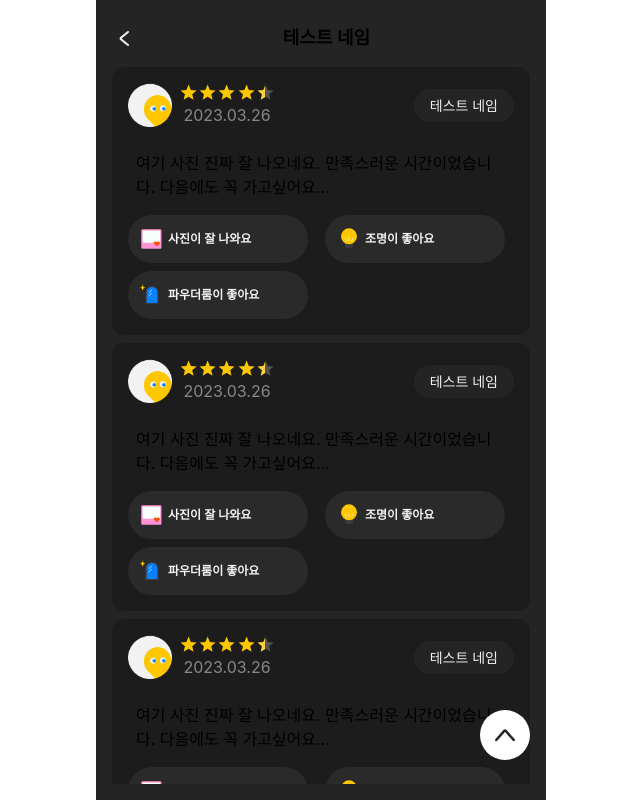
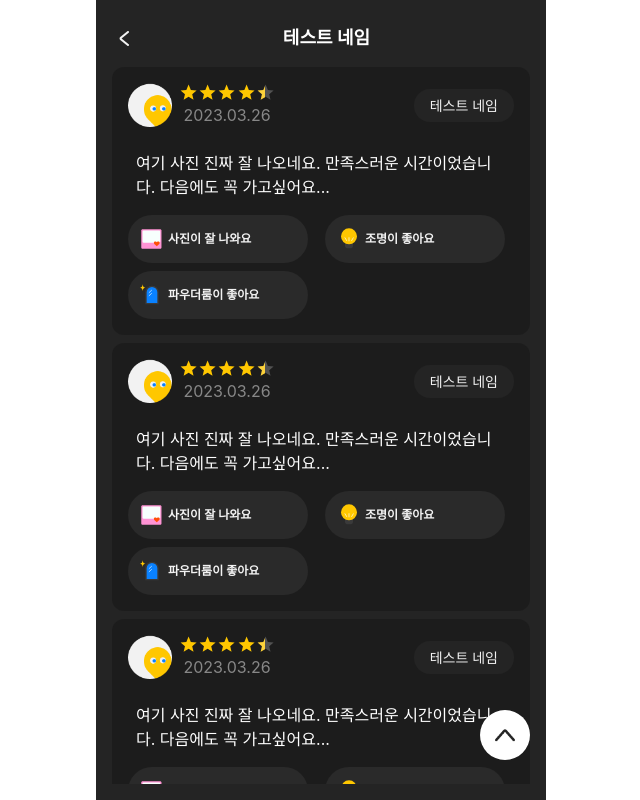
Before and after one commit to PhotoBoothMap/Client-web, a Next.js app in the folder photo-booth/: page /booth/1/review/list in a window 1280 px wide. Shown: the whole page, without its empty margins (319-959 px from the left). Built offline with nearby package versions, Linux system fonts and the light colour scheme; no server answers.

Commit message:
fix the size, color issue

```diff
--- a/photo-booth/components/map/boothDetailPop/index.tsx
+++ b/photo-booth/components/map/boothDetailPop/index.tsx
@@ -196,9 +196,14 @@ export default function BoothDetailPop({
           <StarRate starRate={0} setStarRate={(a: number) => {}} />
         </ReviewHeader>
         <ReviewBody>
-          {review?.map((reviewInfo) => {
+          {review?.map((reviewInfo, idx) => {
             return (
-              <Review name={boothDetail!.name} score={boothDetail!.score} review={reviewInfo} />
+              <Review
+                key={`${reviewInfo.name}${idx}`}
+                name={boothDetail!.name}
+                score={boothDetail!.score}
+                review={reviewInfo}
+              />
             );
           })}
         </ReviewBody>
@@ -233,6 +238,7 @@ const Wrapper = styled.div<WrapperProps>`
   transition: all 0.3s ease-in-out;
   padding-top: 20px;
   overflow-y: scroll;
+  color: white;
 `;
 
 const AppBar = styled.div`
--- a/photo-booth/components/map/boothPreview/index.tsx
+++ b/photo-booth/components/map/boothPreview/index.tsx
@@ -140,6 +140,7 @@ const Body = styled.div`
       line-height: 19px;
       font-weight: 600;
       margin-bottom: 6px;
+      color: white;
     }
 
     > p.address {
@@ -168,10 +169,12 @@ const Body = styled.div`
       }
 
       > p.score {
+        color: white;
       }
 
       > div.review {
         padding-left: 0.5rem;
+        color: white;
       }
     }
   }
--- a/photo-booth/components/map/map/index.tsx
+++ b/photo-booth/components/map/map/index.tsx
@@ -57,6 +57,8 @@ export default function Map() {
     state.isGettingMarker,
     state.setIsGettingMarker,
   ]);
+
+  const [isLoading, setIsLoading] = useState<boolean>(true);
 
   const [curBoothDetail, setCurBoothDetail] = useState<PhotoBooth | null>(null);
   const [boothDetailUp, setBoothDetailUp] = useState<boolean>(false);
@@ -165,22 +167,26 @@ export default function Map() {
         boothIcon = '/image/green_mark_map.png';
         break;
 
-      case photoBooth.기타:
+      default:
         boothIcon = '/image/darkgrey_mark_map.png';
         break;
     }
 
     const markerPosition = new window.kakao.maps.LatLng(latLng.lat, latLng.lng);
 
-    const icon = new window.kakao.maps.MarkerImage(boothIcon, new window.kakao.maps.Size(30, 30), {
-      offset: new window.kakao.maps.Point(16, 34),
-      coords: '1,20,1,9,5,2,10,0,21,0,27,3,30,9,30,20,17,33,14,33',
-    });
+    const icon = new window.kakao.maps.MarkerImage(
+      `${process.env.NEXT_PUBLIC_HOST}${boothIcon}`,
+      new window.kakao.maps.Size(30, 40),
+      {
+        offset: new window.kakao.maps.Point(16, 34),
+        coords: '1,20,1,9,5,2,10,0,21,0,27,3,30,9,30,20,17,33,14,33',
+      },
+    );
 
     const marker = new window.kakao.maps.Marker({
-      title: id,
+      title: `${boothName}${id}`,
       position: markerPosition,
-      // image: icon,
+      image: icon,
     });
 
     marker.setMap(curMap.current);
@@ -210,7 +216,11 @@ export default function Map() {
     const bounds = curMap.current.getBounds();
     const curCor = curMap.current.getCenter();
     const neCor = bounds.getNorthEast();
-    const response = await mapRepository.searchBooth(curCor, neCor, keyword);
+    const response = await mapRepository.searchBooth(
+      latLngConstructor(curCor),
+      latLngConstructor(neCor),
+      keyword,
+    );
     curMarkers.forEach((marker) => {
       marker.setMap(null);
     });
@@ -269,14 +279,16 @@ export default function Map() {
   const centerChangeEvent = useCallback(
     debounce(() => {
       if (isGettingMarker) return;
-
+      console.log('is triggered');
+      console.log(curCor);
+      console.log('__________ end ________');
       const map = curMap.current as any;
       const latLng = map.getCenter();
       const curDistance = getDistanceByCor(latLngConstructor(latLng), curCor);
       if (curDistance >= curBoundDistance && !isGettingMarker) {
         setIsGettingMarker(true);
       }
-    }, 300),
+    }, 500),
     [curMap.current, isGettingMarker, curCor, curBoundDistance],
   );
 
@@ -335,6 +347,12 @@ export default function Map() {
 
   useEffect(() => {
     if (!isGettingMarker) return;
+
+    console.log('_________ is on useEffect _______________');
+    console.log(isGettingMarker);
+    console.log(getMarkers);
+    console.log('____________ useEffect end ______________');
+
     async function toAsync(fn: any) {
       await fn();
       setIsGettingMarker(false);
@@ -342,6 +360,18 @@ export default function Map() {
 
     toAsync(getMarkers);
   }, [curMap.current, isGettingMarker, getMarkers]);
+
+  useEffect(() => {
+    if (curMap.current === null) return;
+    async function toAsync(fn: any) {
+      setIsLoading(true);
+      await fn();
+      setIsGettingMarker(false);
+      setIsLoading(false);
+    }
+
+    toAsync(getMarkers);
+  }, [curMap.current]);
 
   return (
     <Wrapper>
@@ -363,6 +393,29 @@ export default function Map() {
         setCurBoothDetail={setCurBoothDetail}
         setBoothDetailUp={setBoothDetailUp}
       />
+      {isLoading ? (
+        <div role="status" className="loading">
+          <svg
+            aria-hidden="true"
+            className="w-8 h-8 mr-2 text-gray-200 animate-spin dark:text-gray-600 fill-blue-600"
+            viewBox="0 0 100 101"
+            fill="none"
+            xmlns="http://www.w3.org/2000/svg"
+          >
+            <path
+              d="M100 50.5908C100 78.2051 77.6142 100.591 50 100.591C22.3858 100.591 0 78.2051 0 50.5908C0 22.9766 22.3858 0.59082 50 0.59082C77.6142 0.59082 100 22.9766 100 50.5908ZM9.08144 50.5908C9.08144 73.1895 27.4013 91.5094 50 91.5094C72.5987 91.5094 90.9186 73.1895 90.9186 50.5908C90.9186 27.9921 72.5987 9.67226 50 9.67226C27.4013 9.67226 9.08144 27.9921 9.08144 50.5908Z"
+              fill="currentColor"
+            />
+            <path
+              d="M93.9676 39.0409C96.393 38.4038 97.8624 35.9116 97.0079 33.5539C95.2932 28.8227 92.871 24.3692 89.8167 20.348C85.8452 15.1192 80.8826 10.7238 75.2124 7.41289C69.5422 4.10194 63.2754 1.94025 56.7698 1.05124C51.7666 0.367541 46.6976 0.446843 41.7345 1.27873C39.2613 1.69328 37.813 4.19778 38.4501 6.62326C39.0873 9.04874 41.5694 10.4717 44.0505 10.1071C47.8511 9.54855 51.7191 9.52689 55.5402 10.0491C60.8642 10.7766 65.9928 12.5457 70.6331 15.2552C75.2735 17.9648 79.3347 21.5619 82.5849 25.841C84.9175 28.9121 86.7997 32.2913 88.1811 35.8758C89.083 38.2158 91.5421 39.6781 93.9676 39.0409Z"
+              fill="currentFill"
+            />
+          </svg>
+          <span className="sr-only">Loading...</span>
+        </div>
+      ) : (
+        <></>
+      )}
     </Wrapper>
   );
 }
@@ -373,6 +426,21 @@ const Wrapper = styled.div`
   overflow: hidden;
   position: relative;
   flex-grow: 1;
+  & {
+    div.loading {
+      display: flex;
+      flex-direction: row;
+      justify-content: center;
+      align-items: center;
+      width: 100%;
+      height: 100%;
+      z-index: 9999;
+      position: absolute;
+      top: 0;
+      left: 0;
+      backdrop-filter: blur(12px);
+    }
+  }
 `;
 
 const MapWrapper = styled.div`
--- a/photo-booth/pages/booth/[boothId]/review/list.tsx
+++ b/photo-booth/pages/booth/[boothId]/review/list.tsx
@@ -178,6 +178,7 @@ const Wrapper = styled.div`
   width: 100%;
   height: 100vh;
   padding: 1rem;
+  color: white;
 `;
 
 const AppBar = styled.div`
--- a/photo-booth/styles/common/Layout.tsx
+++ b/photo-booth/styles/common/Layout.tsx
@@ -2,7 +2,7 @@ import styled from 'styled-components';
 
 export const GlobalLayout = styled.section`
   & {
-    min-width: 23.4375rem;
+    /* min-width: 23.4375rem; */
     width: 100vw;
     max-width: 28.125rem;
 
--- a/photo-booth/styles/globals.css
+++ b/photo-booth/styles/globals.css
@@ -8,6 +8,8 @@ body {
   margin: 0;
   font-family: -apple-system, BlinkMacSystemFont, Segoe UI, Roboto, Oxygen, Ubuntu, Cantarell,
     Fira Sans, Droid Sans, Helvetica Neue, sans-serif;
+  overflow: hidden;
+  touch-action: none;
 }
 
 a {
```
